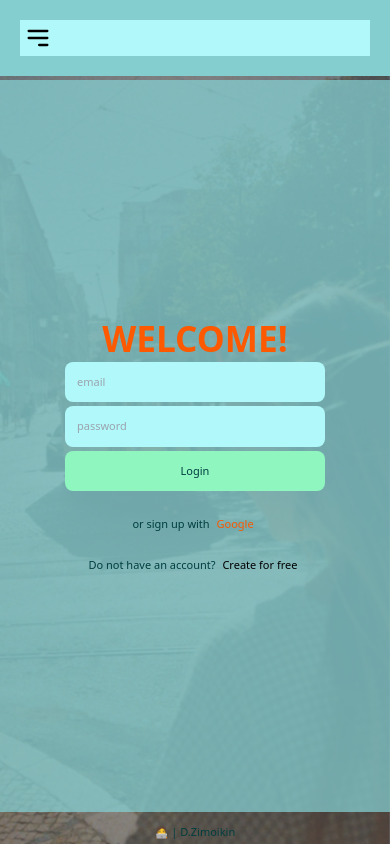
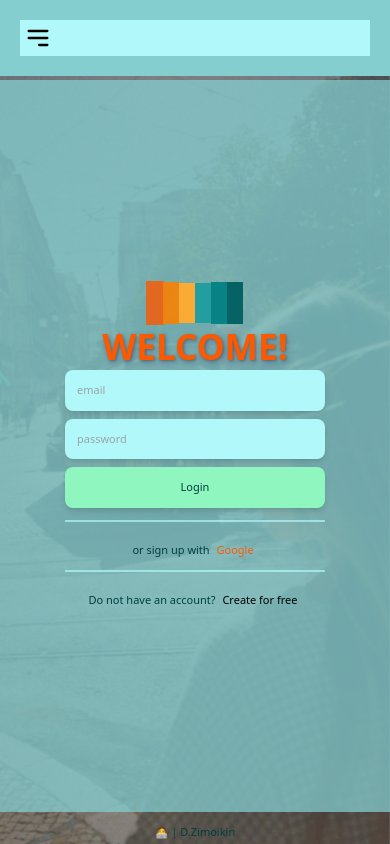
Before and after one commit to zimoykin/fe-gallery-v2, a React (Vite) app: page /login in a window 390 px wide. Built offline with nearby package versions, Linux system fonts and the light colour scheme; a web font is replaced by a local one.

Commit message:
login-page updated, added fake login method

```diff
--- a/package.json
+++ b/package.json
@@ -15,7 +15,8 @@
   },
   "dependencies": {
     "react": "^18.3.1",
-    "react-dom": "^18.3.1"
+    "react-dom": "^18.3.1",
+    "tailwindcss-textshadow": "^2.1.3"
   },
   "devDependencies": {
     "@eslint/js": "^9.9.0",
--- a/src/pages/login.page.tsx
+++ b/src/pages/login.page.tsx
@@ -2,14 +2,20 @@ import React, { useState } from "react";
 import { toast } from "react-toastify";
 import PalitraComponent from "../components/palitra/palitra.component";
 import CameraSpinner from "../components/camera-spinner/camera-spinner.component";
+import { useDispatch } from "react-redux";
+import { login } from "../features/auth/auth-slice";
+import { useNavigate } from "react-router-dom";
 
 const LoginPage: React.FC = () => {
 
     document.title = 'Login | Gallery | React';
 
+    const dispatch = useDispatch();
+    const navigate = useNavigate();
+
+    //states
     const [email, setEmail] = useState('');
     const [password, setPassword] = useState('');
-
     const [isLoading, setIsLoading] = useState<boolean>(false);
 
     const handleSubmit = (e: React.FormEvent<HTMLFormElement>) => {
@@ -24,7 +30,9 @@ const LoginPage: React.FC = () => {
         //TODO: implement login logic
         setTimeout(() => {
             setIsLoading(false);
-            toast.info ('unfortunately, this feature is not available! 🤪', { toastId: 'login' });
+            toast.info('unfortunately, this feature is not available! 🤪', { toastId: 'login' });
+            dispatch(login(['accessToken', 'refreshToken']));
+            navigate('/profile');
         }, 2000);
     };
 
@@ -32,36 +40,40 @@ const LoginPage: React.FC = () => {
         <div className="flex w-full h-full flex-row justify-center items-center">
             <div className="hidden md:block w-2/3 h-full  bg-main-bg-75">
                 <div className="w-full h-full flex flex-col justify-center items-center">
-                    <h1 className="text-secondary-col font-bold">WELCOME!</h1>
-                    <PalitraComponent />
+                    <h1 className="p-3 text-secondary-col text-shadow-xl font-bold">WELCOME!</h1>
+                    <PalitraComponent size="medium" />
                 </div>
             </div>
 
             <div className="w-full md:w-1/3 h-full bg-secondary-bg-75">
                 <div className="w-full h-full flex flex-col gap-1 justify-center items-center">
-                    <h1 className="md:hidden text-secondary-col font-bold">WELCOME!</h1>
+                    <div className="flex md:hidden">
+                        <PalitraComponent size="mini" />
+                    </div>
+                    <h1 className="md:hidden text-secondary-col text-shadow-xl font-bold">WELCOME!</h1>
                     {isLoading
                         ?
                         <CameraSpinner size="mini" />
                         :
                         <form
                             onSubmit={handleSubmit}
-                            className='w-full flex flex-col gap-1 justify-center items-center' action="">
+                            className='w-full flex flex-col gap-2 justify-center items-center' action="">
                             <input type="email"
                                 placeholder="email"
                                 value={email}
                                 onChange={(e) => setEmail(e.target.value)}
-                                className="p-3 w-2/3 rounded-lg bg-main-bg text-main-col" />
+                                className="p-3 w-2/3 shadow-md rounded-lg bg-main-bg text-main-col" />
 
                             <input type="password"
                                 placeholder="password"
                                 value={password}
                                 onChange={(e) => setPassword(e.target.value)}
-                                className="p-3 w-2/3 rounded-lg bg-main-bg text-main-col" />
-                            <button className="w-2/3 p-3 bg-primary-bg rounded-lg" >Login</button>
+                                className="p-3 w-2/3 shadow-md rounded-lg bg-main-bg text-main-col" />
+                            <button className="w-2/3 p-3 bg-primary-bg rounded-lg shadow-md active:scale-95 hover:scale-103" >Login</button>
                         </form>
                     }
-                    <br />
+
+                    <hr className="p-1 w-2/3 border-t-2 border-main-bg-75 my-2" />
                     <span>
                         or sign up with <a
                             onClick={(e) => {
@@ -70,7 +82,7 @@ const LoginPage: React.FC = () => {
                             }}
                             className="p-1 cursor hover:bg-secondary-bg text-secondary-col" href="">Google</a>
                     </span>
-                    <br />
+                    <hr className="p-1 w-2/3 border-t-2 border-main-bg-75 my-2" />
                     <span>
                         Do not have an account? <a className="p-1 cursor hover:bg-secondary-bg text-main-col">Create for free </a>
                     </span>
--- a/src/pages/profile.page.tsx
+++ b/src/pages/profile.page.tsx
@@ -6,12 +6,24 @@ import CameraSpinner from '../components/camera-spinner/camera-spinner.component
 import EquipmentsComponent from '../components/profile/equipments.component';
 import { IUserFolder } from '../interfaces/folder.interface';
 import FoldersComponent from '../components/profile/folders.component';
+import { useSelector } from 'react-redux';
+import { RootState } from '../store';
+import { useNavigate } from 'react-router-dom';
 const ProfilePage: React.FC = () => {
+
+    const { isAuthenticated } = useSelector((state: RootState) => state.auth);
+    const navigate = useNavigate();
 
     const [profile, setProfile] = useState<IProfile | null>(null);
     const [folders, setFolders] = useState<IUserFolder[]>([]);
     const [isLoadingProfle, setIsLoadingProfile] = useState<boolean>(false);
     const [isLoadingFolders, setIsLoadingFolders] = useState<boolean>(false);
+
+    useEffect(() => {
+        if (!isAuthenticated) {
+            navigate('/login');
+        }
+    }, [isAuthenticated]);
 
     useEffect(() => {
         setIsLoadingProfile(true);
--- a/tailwind.config.js
+++ b/tailwind.config.js
@@ -25,7 +25,12 @@ export default {
         103: "1.03",
         104: "1.04",
       },
+      textShadow: {
+        default: "2px 2px 0 rgba(0, 0, 0, 0.7)",
+        md: "3px 3px 0 rgba(0, 0, 0, 0.7)",
+        lg: "4px 4px 0 rgba(0, 0, 0, 0.7)",
+      },
     },
   },
-  plugins: [],
+  plugins: [require("tailwindcss-textshadow")],
 };
```
Also changed, not shown: 1 other file (tests, documents, lock files or other folders).
